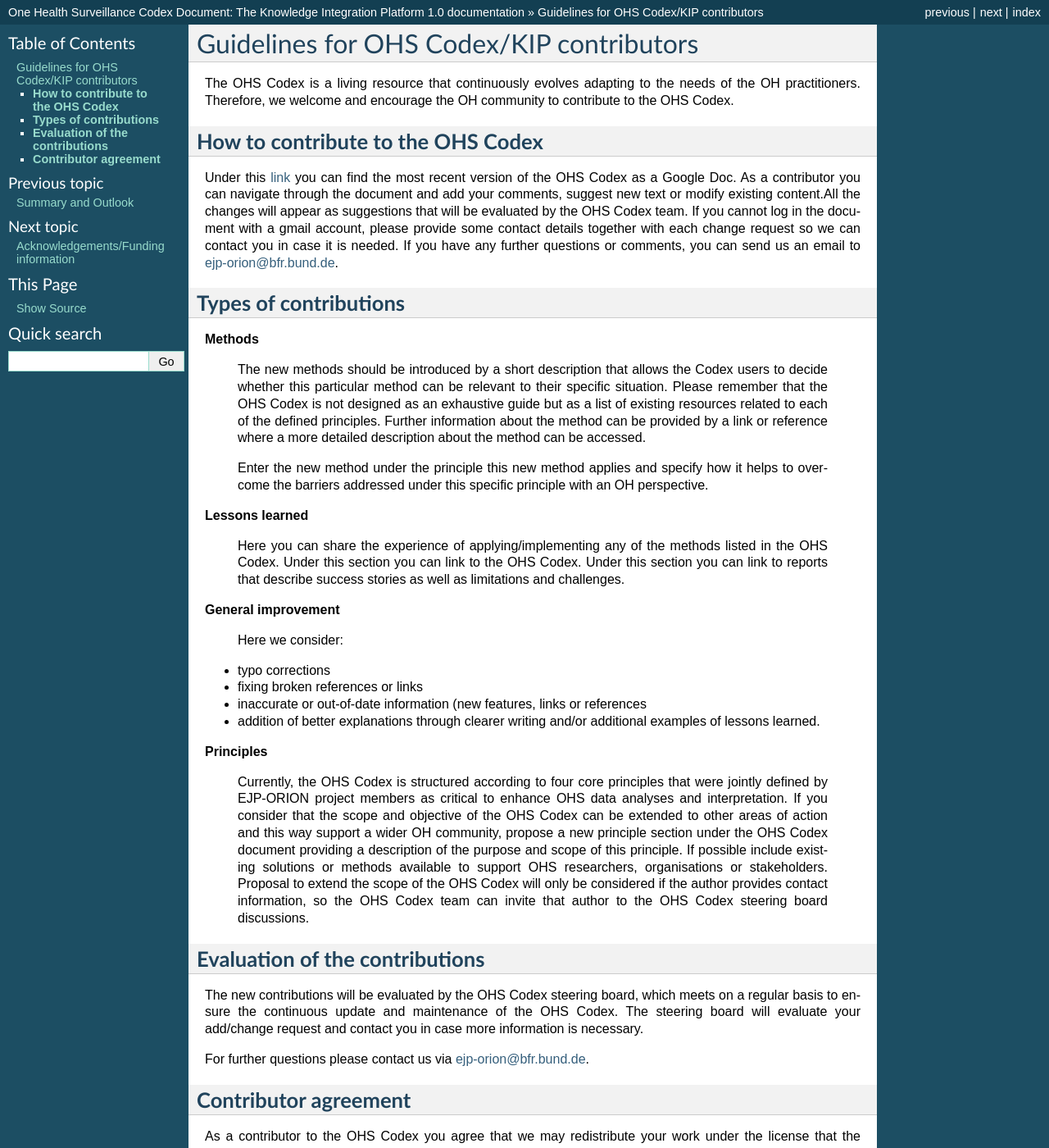
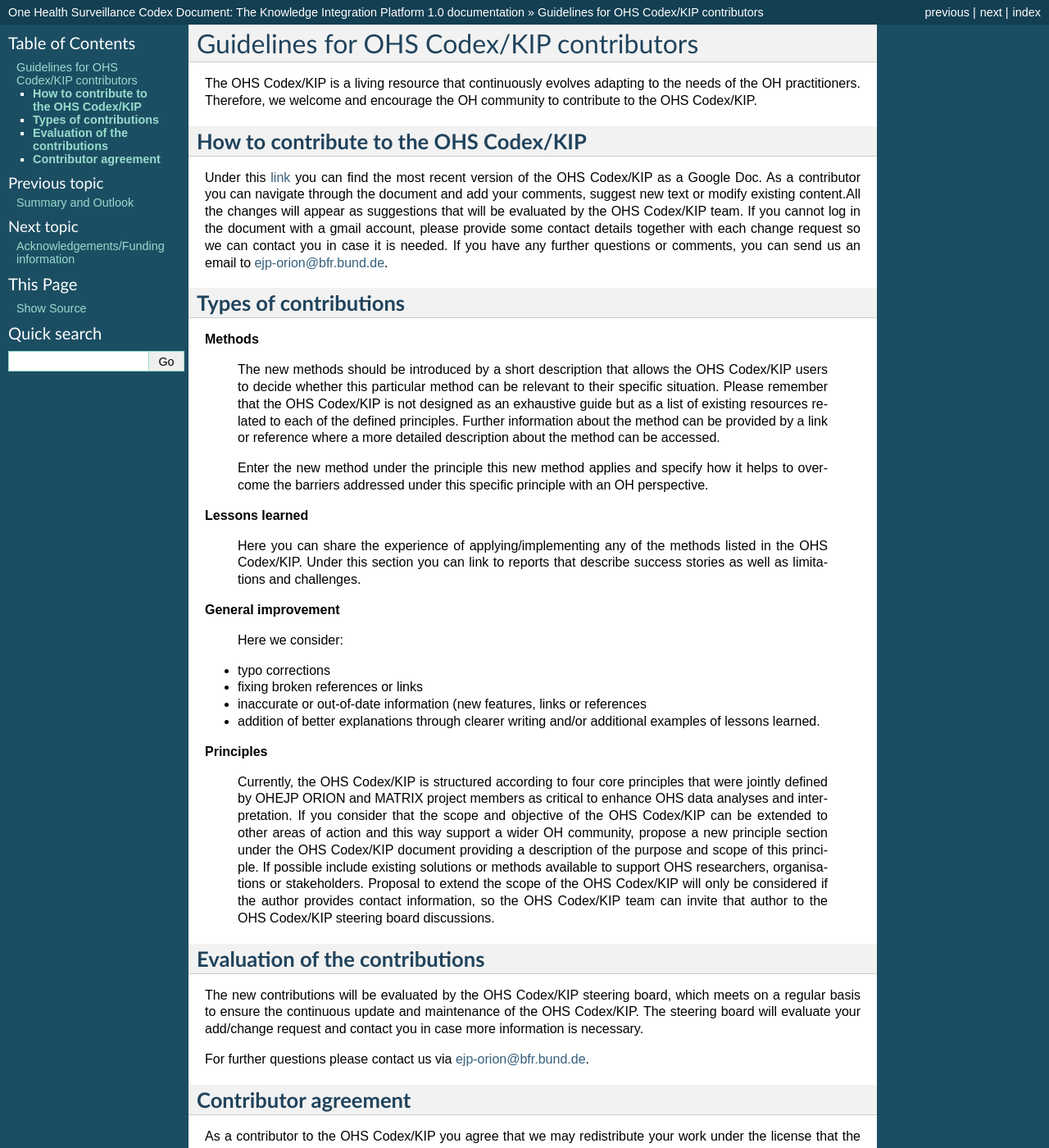
Before and after one commit to EJP-ORION/OH-Surveillance-Codex, a Sphinx documentation site: the page built from docs/6a-guidelines-contributors.rst, in a window 1280 px wide and 1400 px high. Shown: the whole window at 82% size. Built offline with Sphinx 7.4.7, drawn with Linux system fonts in a browser that asks for light colours; some of the changed text lies outside the part shown.

Commit message:
Text update

```diff
--- a/docs/6a-guidelines-contributors.rst
+++ b/docs/6a-guidelines-contributors.rst
@@ -1,18 +1,18 @@
 Guidelines for OHS Codex/KIP contributors
 =====================================
 
-The OHS Codex is a living resource that continuously evolves adapting to
+The OHS Codex/KIP is a living resource that continuously evolves adapting to
 the needs of the OH practitioners. Therefore, we welcome and encourage
-the OH community to contribute to the OHS Codex.
+the OH community to contribute to the OHS Codex/KIP.
 
-**How to contribute to the OHS Codex**
+**How to contribute to the OHS Codex/KIP**
 ------------------------------------
 Under this
 `link <https://docs.google.com/document/d/1W69Lcc0-5fudoex7-Gjl_BxTpQyVjxHoJkUmELu1-8o/edit?usp=sharing>`__
-you can find the most recent version of the OHS Codex as a Google Doc. As a contributor
+you can find the most recent version of the OHS Codex/KIP as a Google Doc. As a contributor
 you can navigate through the document and add your comments, suggest new
 text or modify existing content.All the changes will appear as
-suggestions that will be evaluated by the OHS Codex team. If you cannot
+suggestions that will be evaluated by the OHS Codex/KIP team. If you cannot
 log in the document with a gmail account, please provide some contact
 details together with each change request so we can contact you in case
 it is needed. If you have any further questions or comments, you can
@@ -24,9 +24,9 @@ send us an email to ejp-orion@bfr.bund.de.
 **Methods**
 
    The new methods should be introduced by a short description that
-   allows the Codex users to decide whether this particular method can
+   allows the OHS Codex/KIP users to decide whether this particular method can
    be relevant to their specific situation. Please remember that the OHS
-   Codex is not designed as an exhaustive guide but as a list of
+   Codex/KIP is not designed as an exhaustive guide but as a list of
    existing resources related to each of the defined principles. Further
    information about the method can be provided by a link or reference
    where a more detailed description about the method can be accessed.
@@ -38,8 +38,7 @@ send us an email to ejp-orion@bfr.bund.de.
 **Lessons learned**
 
    Here you can share the experience of applying/implementing any of the
-   methods listed in the OHS Codex. Under this section you can link to
-   the OHS Codex. Under this section you can link to reports that describe
+   methods listed in the OHS Codex/KIP. Under this section you can link to reports that describe
    success stories as well as limitations and challenges.
 
 **General improvement**
@@ -58,26 +57,26 @@ send us an email to ejp-orion@bfr.bund.de.
 
 **Principles**
 
-   Currently, the OHS Codex is structured according to four core
-   principles that were jointly defined by EJP-ORION project members as
+   Currently, the OHS Codex/KIP is structured according to four core
+   principles that were jointly defined by OHEJP ORION and MATRIX project members as
    critical to enhance OHS data analyses and interpretation. If you
-   consider that the scope and objective of the OHS Codex can be
+   consider that the scope and objective of the OHS Codex/KIP can be
    extended to other areas of action and this way support a wider OH
-   community, propose a new principle section under the OHS Codex
+   community, propose a new principle section under the OHS Codex/KIP
    document providing a description of the purpose and scope of this
    principle. If possible include existing solutions or methods
    available to support OHS researchers, organisations or stakeholders.
-   Proposal to extend the scope of the OHS Codex will only be considered
-   if the author provides contact information, so the OHS Codex team can
-   invite that author to the OHS Codex steering board discussions.
+   Proposal to extend the scope of the OHS Codex/KIP will only be considered
+   if the author provides contact information, so the OHS Codex/KIP team can
+   invite that author to the OHS Codex/KIP steering board discussions.
 
 
 **Evaluation of the contributions**
 ---------------------------------
 
-The new contributions will be evaluated by the OHS Codex steering board,
+The new contributions will be evaluated by the OHS Codex/KIP steering board,
 which meets on a regular basis to ensure the continuous update and
-maintenance of the OHS Codex. The steering board will evaluate your
+maintenance of the OHS Codex/KIP. The steering board will evaluate your
 add/change request and contact you in case more information is
 necessary.
 
@@ -86,8 +85,8 @@ For further questions please contact us via ejp-orion@bfr.bund.de.
 **Contributor agreement**
 -----------------------
 
-As a contributor to the OHS Codex you agree that we may redistribute
-your work under the license that the OHEJP ORION project uses. We expect
+As a contributor to the OHS Codex/KIP you agree that we may redistribute
+your work under the license that the OHEJP ORION and MATRIX projects use. We expect
 all contributors to comply with the *Contributor Covenant Code of
 Conduct,* version 1.4, available at
 https://www.contributor-covenant.org/version/1/4/code-of-conduct.html.
```
